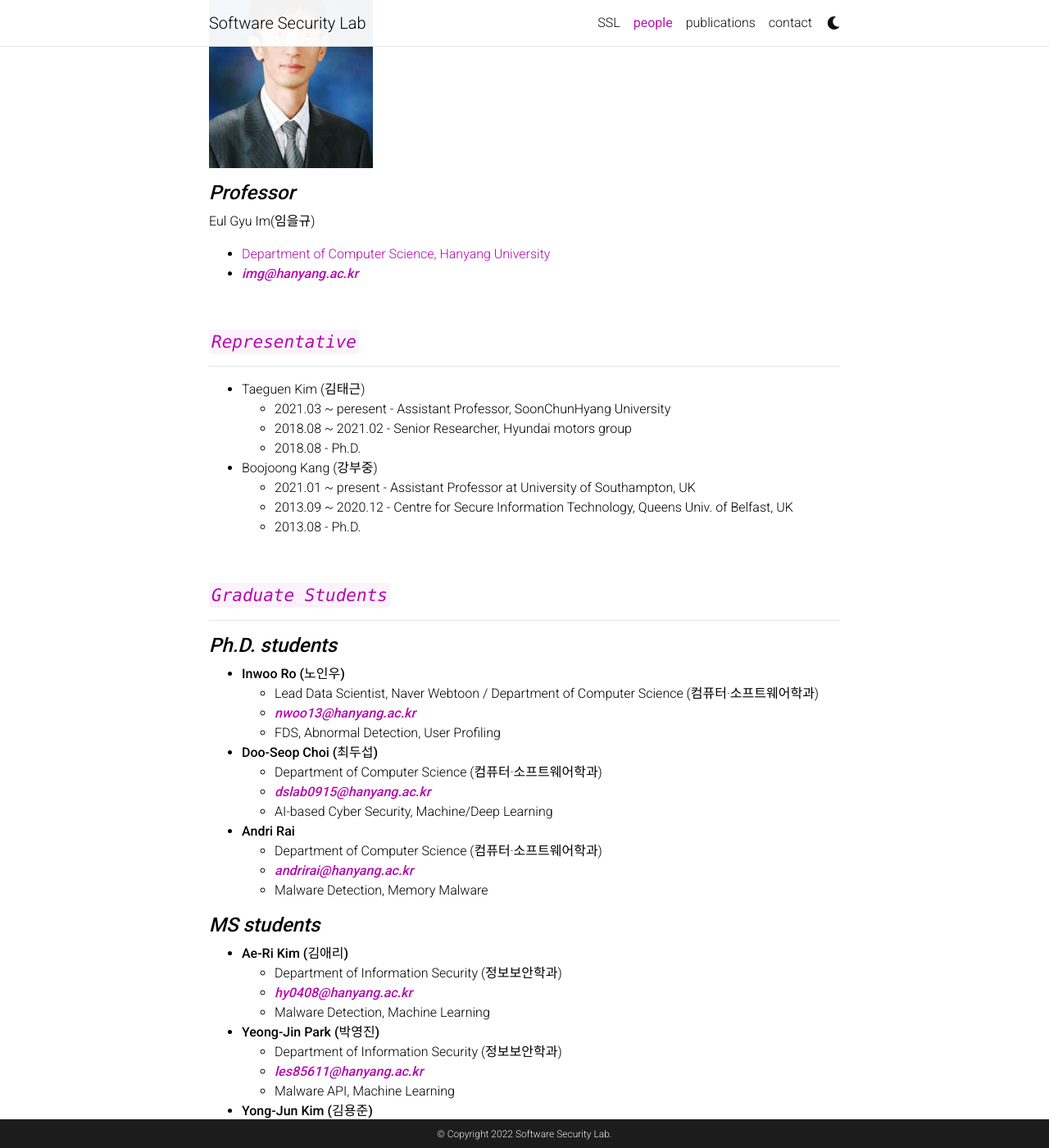
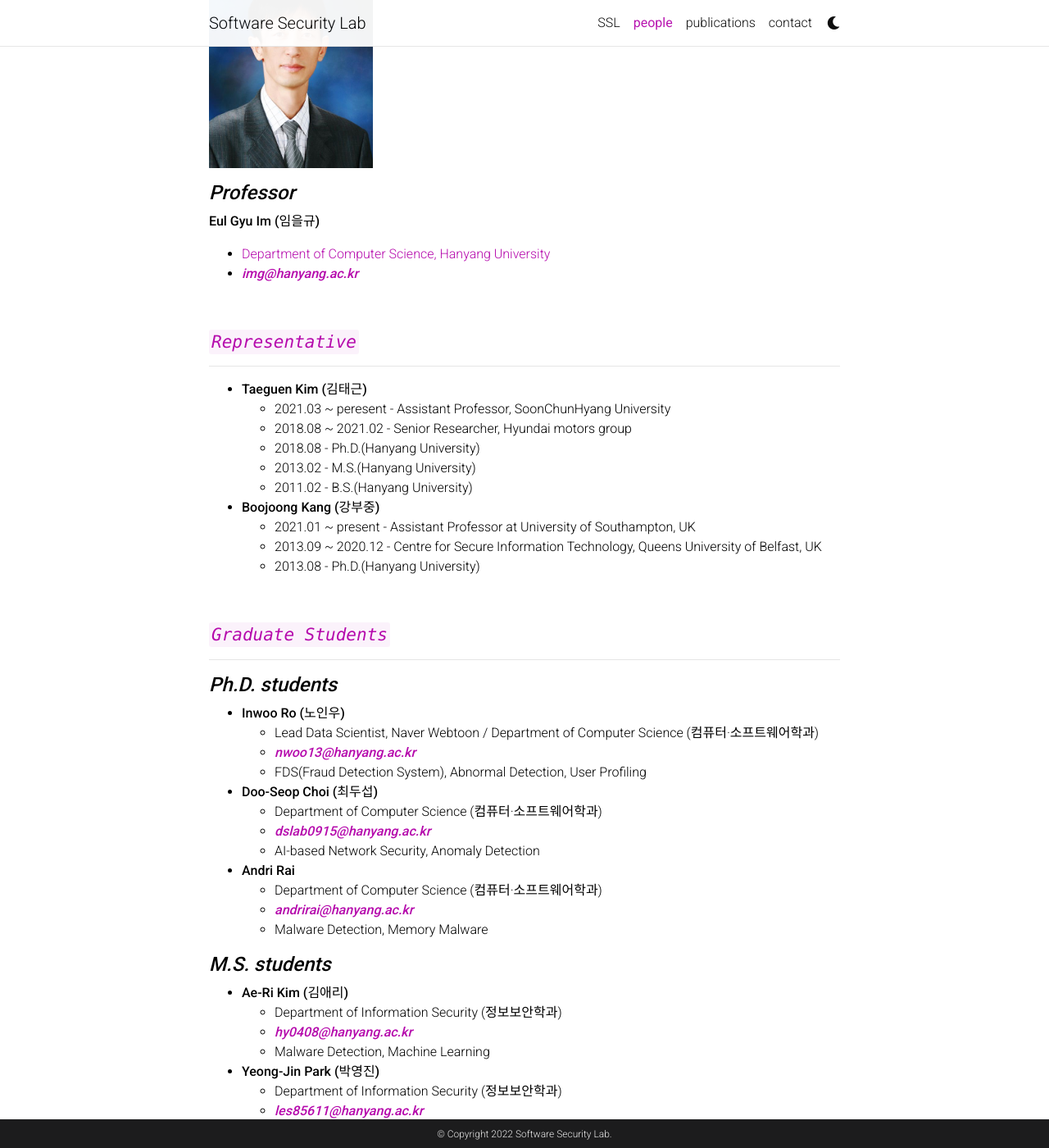
Before and after one commit to softwareseclab/softwareseclab.github.io, a Jekyll site: the page built from _pages/people.md, in a window 1280 px wide and 1400 px high, scrolled down 291 px. Shown: the whole window at 82% size. Built offline with Jekyll 4.4.1, drawn with Linux system fonts in a browser that asks for light colours; comment, search, counter and statistics services are not loaded; a style sheet for code colours, icons or effects is not loaded.

Commit message:
Update profile

```diff
--- a/_pages/people.md
+++ b/_pages/people.md
@@ -10,7 +10,7 @@ nav_order: 1
 ---
 ![]({{site.url}}/assets/img/prof.jpeg){: width="200" height="250"}
 #### ***Professor***
-Eul Gyu Im(임을규)
+**Eul Gyu Im (임을규)**
   - [Department of Computer Science, Hanyang University](https://www.hanyang.ac.kr/web/eng)<br>
   - ***<a href="mailto:img@hanyang.ac.kr">img@hanyang.ac.kr</a>***
 
@@ -18,15 +18,17 @@ Eul Gyu Im(임을규)
 
 #### ***`Representative`***
 ---
-- Taeguen Kim (김태근)
+- **Taeguen Kim (김태근)**
   - 2021.03 ~ peresent - Assistant Professor, SoonChunHyang University
   - 2018.08 ~ 2021.02  - Senior Researcher, Hyundai motors group
-  - 2018.08 - Ph.D.
+  - 2018.08 - Ph.D.(Hanyang University)
+  - 2013.02 - M.S.(Hanyang University)
+  - 2011.02 - B.S.(Hanyang University)
 
-- Boojoong Kang (강부중)
-  - 2021.01 ~ present       - Assistant Professor at University of Southampton, UK
-  - 2013.09 ~ 2020.12   - Centre for Secure Information Technology, Queens Univ. of Belfast, UK
-  - 2013.08 - Ph.D.
+- **Boojoong Kang (강부중)**
+  - 2021.01 ~ present - Assistant Professor at University of Southampton, UK
+  - 2013.09 ~ 2020.12 - Centre for Secure Information Technology, Queens University of Belfast, UK
+  - 2013.08 - Ph.D.(Hanyang University)
 
 <br>
 
@@ -36,18 +38,18 @@ Eul Gyu Im(임을규)
 - **Inwoo Ro (노인우)**
   - Lead Data Scientist, Naver Webtoon / Department of Computer Science (컴퓨터·소프트웨어학과)<br>
   - ***<a href="mailto:nwoo13@hanyang.ac.kr ">nwoo13@hanyang.ac.kr</a>***
-  - FDS, Abnormal Detection, User Profiling
+  - FDS(Fraud Detection System), Abnormal Detection, User Profiling
 - **Doo-Seop Choi (최두섭)**
   - Department of Computer Science (컴퓨터·소프트웨어학과)
   - ***<a href="mailto:dslab0915@hanyang.ac.kr">dslab0915@hanyang.ac.kr</a>***
-  - AI-based Cyber Security, Machine/Deep Learning
+  - AI-based Network Security, Anomaly Detection
 
 - **Andri Rai**
   - Department of Computer Science (컴퓨터·소프트웨어학과)
   - ***<a href="mailto:andrirai@hanyang.ac.kr">andrirai@hanyang.ac.kr</a>***
   - Malware Detection, Memory Malware
 
-#### ***MS students***
+#### ***M.S. students***
 
 - **Ae-Ri Kim (김애리)**
   - Department of Information Security (정보보안학과)
@@ -69,7 +71,6 @@ Eul Gyu Im(임을규)
   - ***<a href="mailto:farid01@hanyang.ac.kr">farid01@hanyang.ac.kr</a>***
   - Dynamic Analysis of Malware, Software Vulnerability Analysis
 
-
 <br>
 
 #### ***`Alumni`***
```
